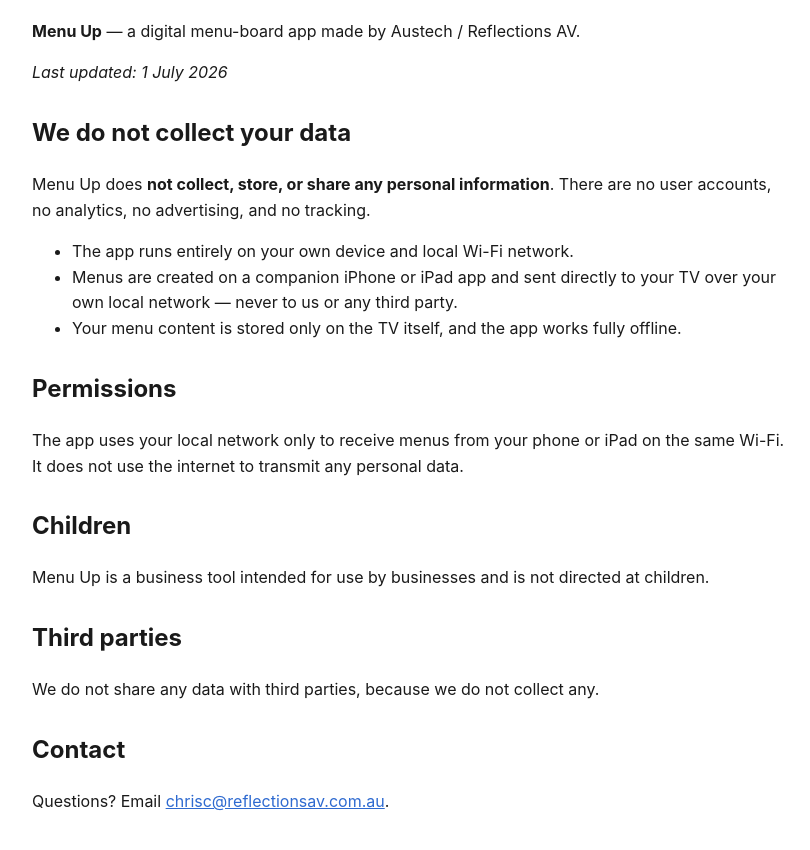
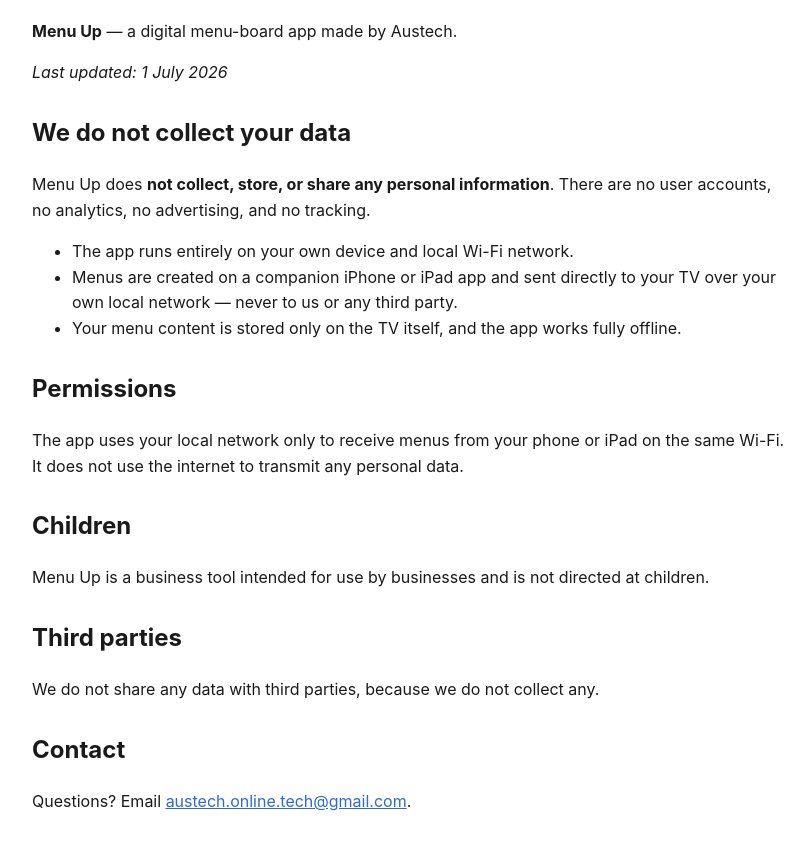
Before and after one commit to Foxsmulder69/menuup-privacy, a plain HTML site: page index.html in a window 1280 px wide. Shown: the part 94-944 px from the top of the page, without its empty margins (228-1038 px from the left). Drawn offline with Linux system fonts and the light colour scheme.

Commit message:
Use Austech contact email

```diff
--- a/index.html
+++ b/index.html
@@ -1,6 +1,6 @@
 <!DOCTYPE html><html lang="en"><head><meta charset="utf-8"><meta name="viewport" content="width=device-width,initial-scale=1"><title>Privacy Policy — Menu Up</title>
 <style>body{font-family:-apple-system,Segoe UI,Arial,sans-serif;max-width:760px;margin:40px auto;padding:0 20px;line-height:1.6;color:#1a1a1a}h1{color:#2E6AD0}h2{margin-top:28px}a{color:#2E6AD0}</style></head><body>
-<h1>Privacy Policy</h1><p><strong>Menu Up</strong> &mdash; a digital menu-board app made by Austech / Reflections AV.</p>
+<h1>Privacy Policy</h1><p><strong>Menu Up</strong> &mdash; a digital menu-board app made by Austech.</p>
 <p><em>Last updated: 1 July 2026</em></p>
 <h2>We do not collect your data</h2>
 <p>Menu Up does <strong>not collect, store, or share any personal information</strong>. There are no user accounts, no analytics, no advertising, and no tracking.</p>
@@ -16,5 +16,5 @@
 <h2>Third parties</h2>
 <p>We do not share any data with third parties, because we do not collect any.</p>
 <h2>Contact</h2>
-<p>Questions? Email <a href="mailto:chrisc@reflectionsav.com.au">chrisc@reflectionsav.com.au</a>.</p>
+<p>Questions? Email <a href="mailto:austech.online.tech@gmail.com">austech.online.tech@gmail.com</a>.</p>
 </body></html>
```
